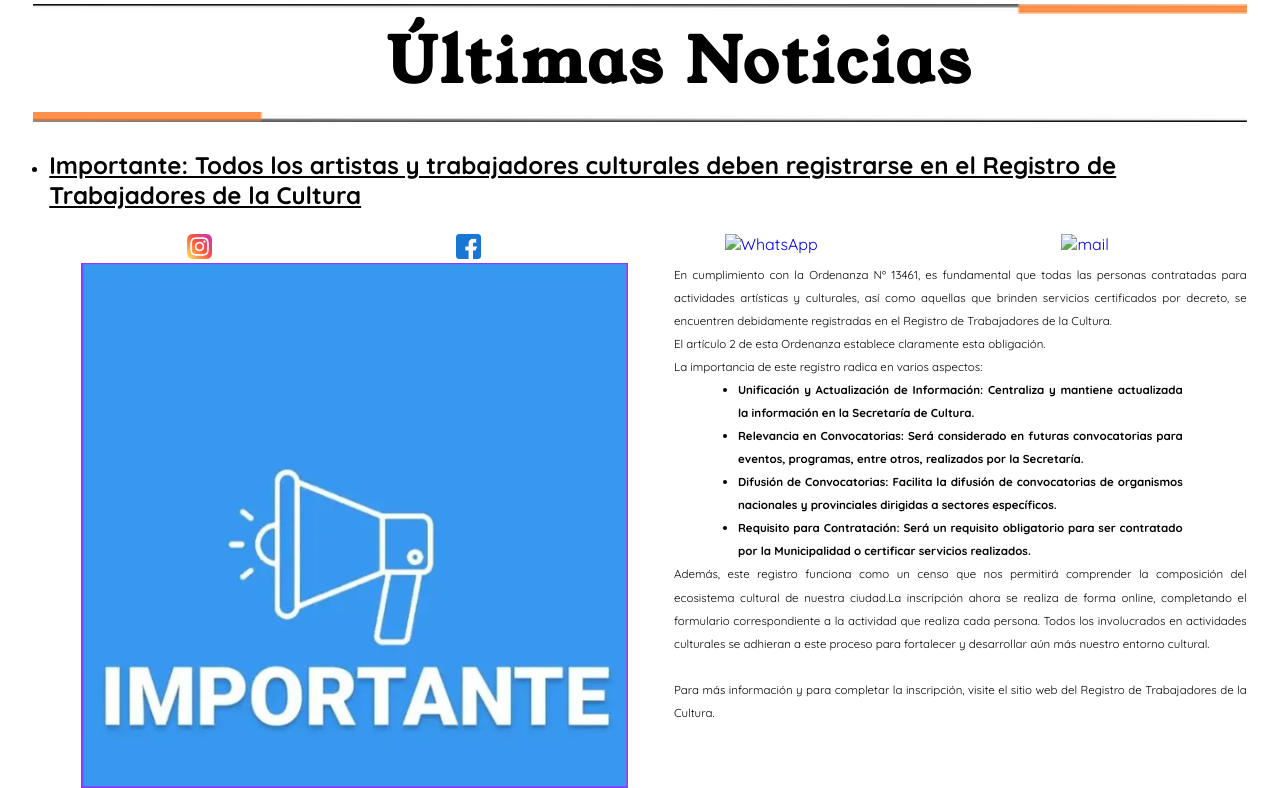
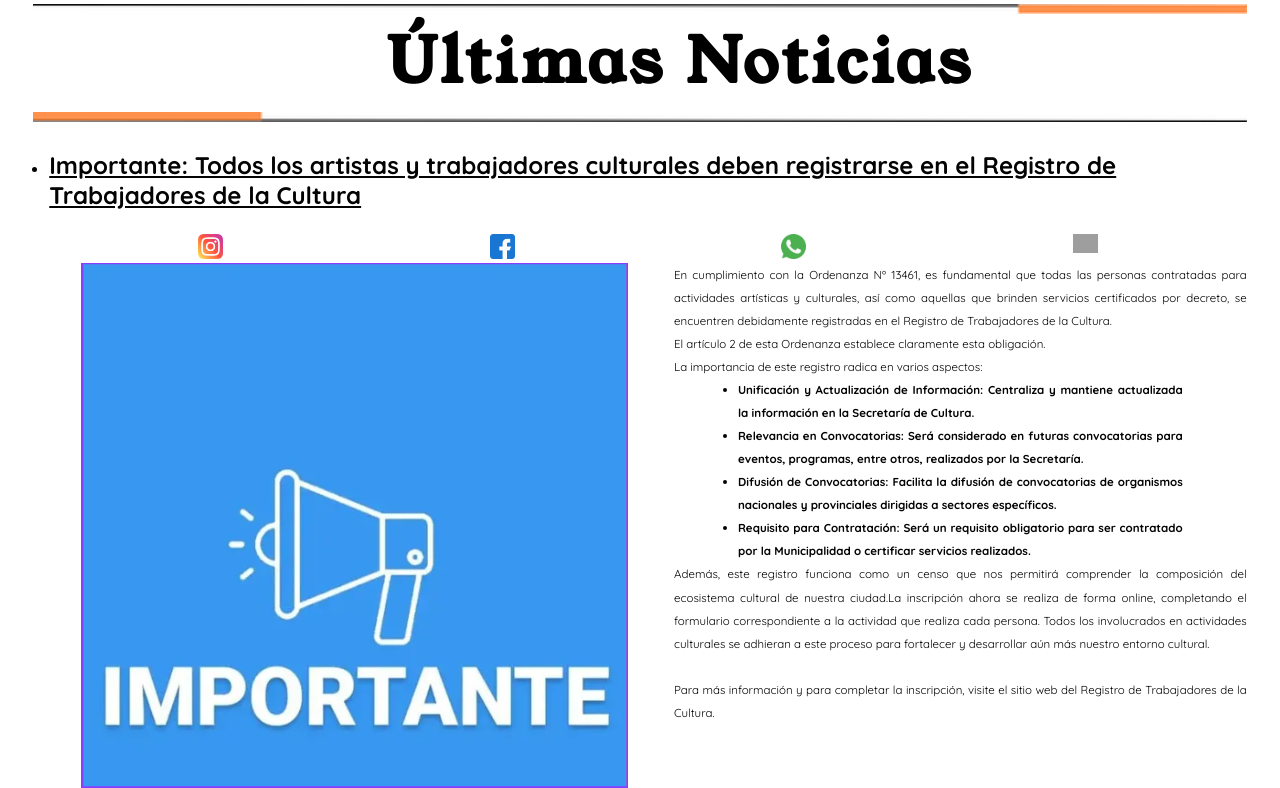
Before and after one commit to josenlp/Proyecto-Fullstack-24184-18, a Python web app: template templates/noticia_2.html in a window 1280 px wide. Shown: the part 149-937 px from the top of the page. Run offline with Jinja, Linux system fonts and the light colour scheme; the template is opened without the code that fills it, so the values that code supplies are empty; grey boxes are pictures that could not be loaded.

Commit message:
Update noticia_2.html

```diff
--- a/templates/noticia_2.html
+++ b/templates/noticia_2.html
@@ -64,9 +64,9 @@
                 <a href="https://www.facebook.com/" id="share-facebook" class="share-button" target="_blank">
                     <img src="../static/img/facebook.ico" alt="Facebook" class="facebook-icon"></a>
                 <a href="https://web.whatsapp.com/" id="share-whatsapp" class="share-button" target="_blank">
-                    <img src="" alt="WhatsApp" class="whatsapp-icon"></a>
+                    <img src="../static/img/whatsapp.png" alt="WhatsApp" class="whatsapp-icon"></a>
                 <a href="mailto:?subject=Título del correo&body=Contenido del correo" id="share-email" class="share-button" target="_blank">
-                    <img src="" alt="mail" class="email-icon">
+                    <img src="../static/img/mail.png" alt="mail" class="email-icon">
                 </a>
             </div>
         </div>
```
